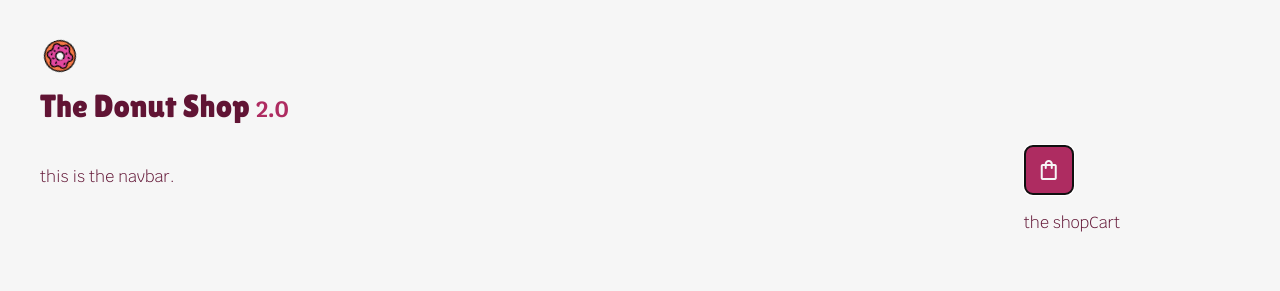
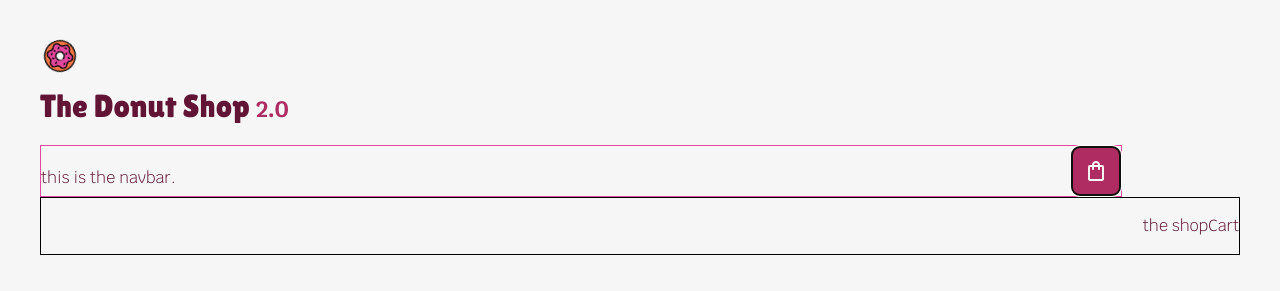
Before and after one commit to jenmwa/learning-react, a React (Vite) app in the folder 7.donut-shop-v2/: page / in a window 1280 px wide. Both pictures are taken after a click on the button "shopping_bag". Shown: the top 291 px of the page. Built offline with nearby package versions, Linux system fonts and the light colour scheme.

Commit message:
some css for visualize shopCart

```diff
--- a/7.donut-shop-v2/src/components/NavComp.tsx
+++ b/7.donut-shop-v2/src/components/NavComp.tsx
@@ -7,7 +7,7 @@ interface NavCompProps {
   cartFromParent: IDonut[];
 }
 
-export const NavComp = ({cartFromParent}: NavCompProps) => {
+export const NavComp = ({ cartFromParent }: NavCompProps) => {
   console.log(cartFromParent)
 
   const [isShopCartOpen, setIsShopCartOpen] = useState(false);
@@ -28,9 +28,10 @@ export const NavComp = ({cartFromParent}: NavCompProps) => {
           <button onClick={openCloseShopCart} className="material-symbols-outlined shop-cart">
             shopping_bag
           </button>
-          {isShopCartOpen && <ShopCart cartFromParent={cartFromParent} />}
         </div>
+
       </nav>
+      {isShopCartOpen && <ShopCart cartFromParent={cartFromParent} />}
     </>
   )
 }
--- a/7.donut-shop-v2/src/components/ShopCart.tsx
+++ b/7.donut-shop-v2/src/components/ShopCart.tsx
@@ -6,7 +6,7 @@ interface ShopCartCompProps {
   cartFromParent: IDonut[];
 }
 
-export const ShopCart = ({cartFromParent}: ShopCartCompProps) => {
+export const ShopCart = ({ cartFromParent }: ShopCartCompProps) => {
   console.log(cartFromParent)
   const [donutInCart, setDonutinCart] = useState<IDonut[]>(cartFromParent)
 
@@ -17,7 +17,7 @@ export const ShopCart = ({cartFromParent}: ShopCartCompProps) => {
   const html = (
     <>
       {donutInCart.map((donut) => {
-            return <p className="p-text">donut: {donut.name}</p>
+        return <p className="p-text">donut: {donut.name} Amount: {donut.amount}pieces, price:</p>
       })}
     </>
 
@@ -25,8 +25,10 @@ export const ShopCart = ({cartFromParent}: ShopCartCompProps) => {
 
   return (
     <>
+      <section className="theShopCart">
         <p className="p-text">the shopCart</p>
         <div>{html}</div>
+      </section>
     </>
   )
 }
--- a/7.donut-shop-v2/src/style/NavComp.scss
+++ b/7.donut-shop-v2/src/style/NavComp.scss
@@ -1,8 +1,12 @@
+@import '../style/variables.scss';
+
 nav {
     text-align: left;
     display: flex;
     justify-content: space-between;
     align-items: baseline;
+    border: 1px solid $persian-rose ;
+    position: relative;
 
     .header-right {
         display: flex;
--- a/7.donut-shop-v2/src/style/ShopCart.scss
+++ b/7.donut-shop-v2/src/style/ShopCart.scss
@@ -1,3 +1,9 @@
+.theShopCart {
+    // position: absolute;
+    // z-index: 1;
+    border: 1px solid black;
+}
+
 .p-text {
     text-align: right;
 }
```
Lines whose indentation alone changed are shown as unchanged.
